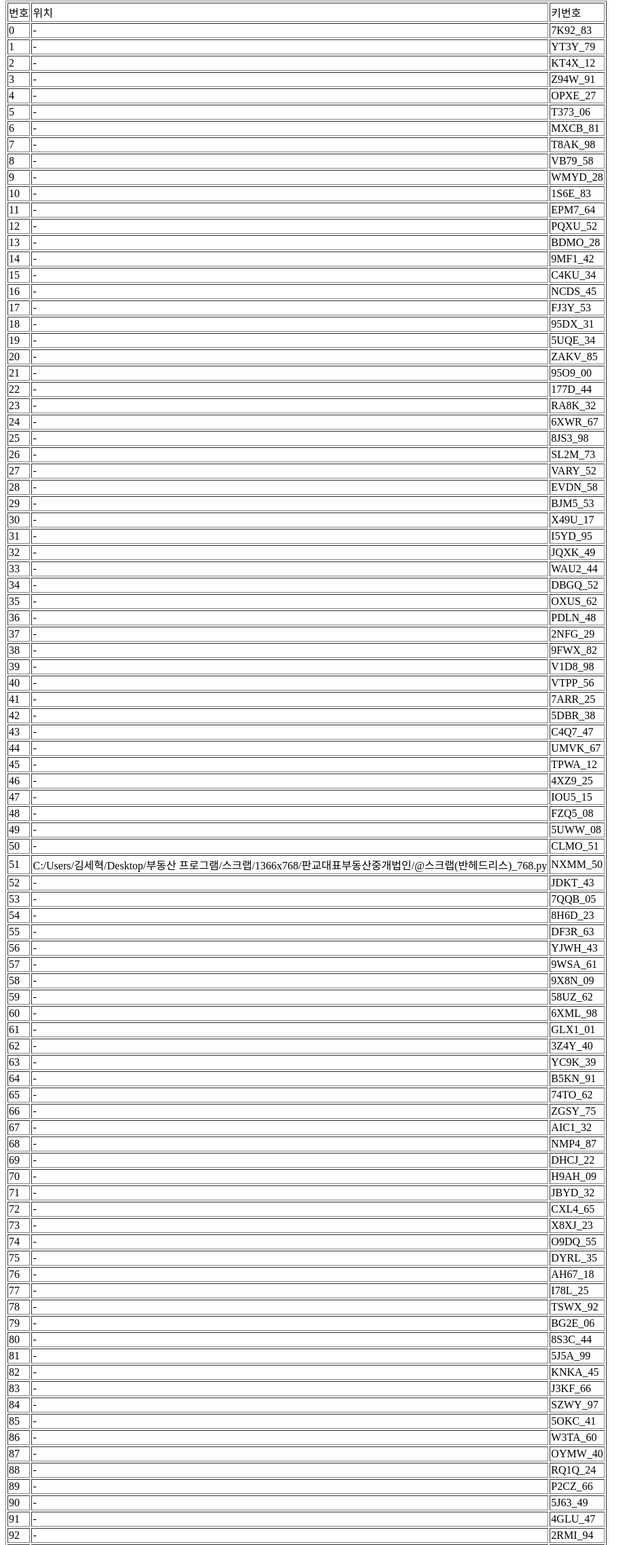
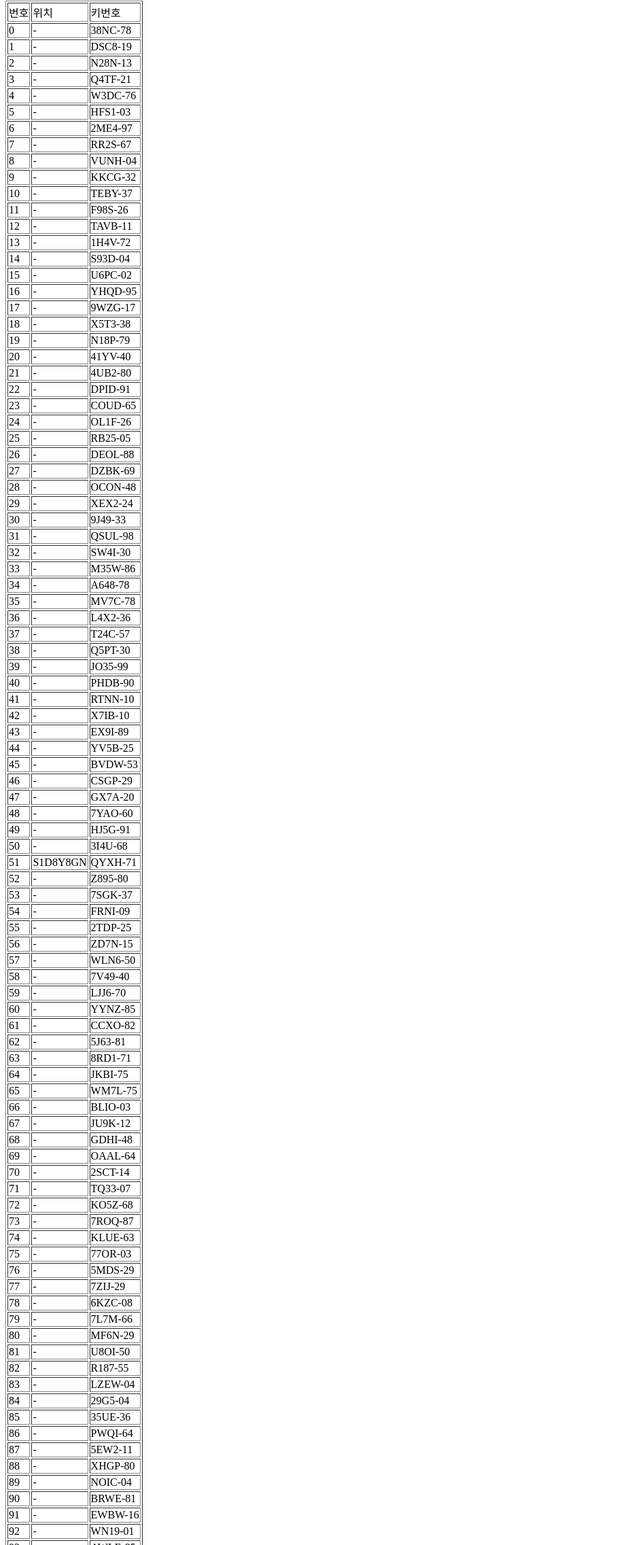
Before and after one commit to sseh-c/scrap_program, a plain HTML site: page index.html in a window 1280 px wide. Shown: the part 74-2347 px from the top of the page at 68% size, without its empty margins (0-948 px from the left). Drawn offline with Linux system fonts and the light colour scheme.

Commit message:
2021-06-06

```diff
--- a/index.html
+++ b/index.html
@@ -5,108 +5,110 @@
 <body>
 <h1 align="left">진입키번호</h1>
 
+
 <table border="1">
 <tr><td>번호</td><td>위치</td><td>키번호</td></tr>
-<tr class="pass"><td id="num">0</td><td id="path">-</td><td id="key">7K92_83</td></tr>
-<tr class="pass"><td id="num">1</td><td id="path">-</td><td id="key">YT3Y_79</td></tr>
-<tr class="pass"><td id="num">2</td><td id="path">-</td><td id="key">KT4X_12</td></tr>
-<tr class="pass"><td id="num">3</td><td id="path">-</td><td id="key">Z94W_91</td></tr>
-<tr class="pass"><td id="num">4</td><td id="path">-</td><td id="key">OPXE_27</td></tr>
-<tr class="pass"><td id="num">5</td><td id="path">-</td><td id="key">T373_06</td></tr>
-<tr class="pass"><td id="num">6</td><td id="path">-</td><td id="key">MXCB_81</td></tr>
-<tr class="pass"><td id="num">7</td><td id="path">-</td><td id="key">T8AK_98</td></tr>
-<tr class="pass"><td id="num">8</td><td id="path">-</td><td id="key">VB79_58</td></tr>
-<tr class="pass"><td id="num">9</td><td id="path">-</td><td id="key">WMYD_28</td></tr>
-<tr class="pass"><td id="num">10</td><td id="path">-</td><td id="key">1S6E_83</td></tr>
-<tr class="pass"><td id="num">11</td><td id="path">-</td><td id="key">EPM7_64</td></tr>
-<tr class="pass"><td id="num">12</td><td id="path">-</td><td id="key">PQXU_52</td></tr>
-<tr class="pass"><td id="num">13</td><td id="path">-</td><td id="key">BDMO_28</td></tr>
-<tr class="pass"><td id="num">14</td><td id="path">-</td><td id="key">9MF1_42</td></tr>
-<tr class="pass"><td id="num">15</td><td id="path">-</td><td id="key">C4KU_34</td></tr>
-<tr class="pass"><td id="num">16</td><td id="path">-</td><td id="key">NCDS_45</td></tr>
-<tr class="pass"><td id="num">17</td><td id="path">-</td><td id="key">FJ3Y_53</td></tr>
-<tr class="pass"><td id="num">18</td><td id="path">-</td><td id="key">95DX_31</td></tr>
-<tr class="pass"><td id="num">19</td><td id="path">-</td><td id="key">5UQE_34</td></tr>
-<tr class="pass"><td id="num">20</td><td id="path">-</td><td id="key">ZAKV_85</td></tr>
-<tr class="pass"><td id="num">21</td><td id="path">-</td><td id="key">95O9_00</td></tr>
-<tr class="pass"><td id="num">22</td><td id="path">-</td><td id="key">177D_44</td></tr>
-<tr class="pass"><td id="num">23</td><td id="path">-</td><td id="key">RA8K_32</td></tr>
-<tr class="pass"><td id="num">24</td><td id="path">-</td><td id="key">6XWR_67</td></tr>
-<tr class="pass"><td id="num">25</td><td id="path">-</td><td id="key">8JS3_98</td></tr>
-<tr class="pass"><td id="num">26</td><td id="path">-</td><td id="key">SL2M_73</td></tr>
-<tr class="pass"><td id="num">27</td><td id="path">-</td><td id="key">VARY_52</td></tr>
-<tr class="pass"><td id="num">28</td><td id="path">-</td><td id="key">EVDN_58</td></tr>
-<tr class="pass"><td id="num">29</td><td id="path">-</td><td id="key">BJM5_53</td></tr>
-<tr class="pass"><td id="num">30</td><td id="path">-</td><td id="key">X49U_17</td></tr>
-<tr class="pass"><td id="num">31</td><td id="path">-</td><td id="key">I5YD_95</td></tr>
-<tr class="pass"><td id="num">32</td><td id="path">-</td><td id="key">JQXK_49</td></tr>
-<tr class="pass"><td id="num">33</td><td id="path">-</td><td id="key">WAU2_44</td></tr>
-<tr class="pass"><td id="num">34</td><td id="path">-</td><td id="key">DBGQ_52</td></tr>
-<tr class="pass"><td id="num">35</td><td id="path">-</td><td id="key">OXUS_62</td></tr>
-<tr class="pass"><td id="num">36</td><td id="path">-</td><td id="key">PDLN_48</td></tr>
-<tr class="pass"><td id="num">37</td><td id="path">-</td><td id="key">2NFG_29</td></tr>
-<tr class="pass"><td id="num">38</td><td id="path">-</td><td id="key">9FWX_82</td></tr>
-<tr class="pass"><td id="num">39</td><td id="path">-</td><td id="key">V1D8_98</td></tr>
-<tr class="pass"><td id="num">40</td><td id="path">-</td><td id="key">VTPP_56</td></tr>
-<tr class="pass"><td id="num">41</td><td id="path">-</td><td id="key">7ARR_25</td></tr>
-<tr class="pass"><td id="num">42</td><td id="path">-</td><td id="key">5DBR_38</td></tr>
-<tr class="pass"><td id="num">43</td><td id="path">-</td><td id="key">C4Q7_47</td></tr>
-<tr class="pass"><td id="num">44</td><td id="path">-</td><td id="key">UMVK_67</td></tr>
-<tr class="pass"><td id="num">45</td><td id="path">-</td><td id="key">TPWA_12</td></tr>
-<tr class="pass"><td id="num">46</td><td id="path">-</td><td id="key">4XZ9_25</td></tr>
-<tr class="pass"><td id="num">47</td><td id="path">-</td><td id="key">IOU5_15</td></tr>
-<tr class="pass"><td id="num">48</td><td id="path">-</td><td id="key">FZQ5_08</td></tr>
-<tr class="pass"><td id="num">49</td><td id="path">-</td><td id="key">5UWW_08</td></tr>
-<tr class="pass"><td id="num">50</td><td id="path">-</td><td id="key">CLMO_51</td></tr>
-<tr class="pass"><td id="num">51</td><td id="path">C:/Users/김세혁/Desktop/부동산 프로그램/스크랩/1366x768/판교대표부동산중개법인/@스크랩(반헤드리스)_768.py</td><td id="key">NXMM_50</td></tr>
-<tr class="pass"><td id="num">52</td><td id="path">-</td><td id="key">JDKT_43</td></tr>
-<tr class="pass"><td id="num">53</td><td id="path">-</td><td id="key">7QQB_05</td></tr>
-<tr class="pass"><td id="num">54</td><td id="path">-</td><td id="key">8H6D_23</td></tr>
-<tr class="pass"><td id="num">55</td><td id="path">-</td><td id="key">DF3R_63</td></tr>
-<tr class="pass"><td id="num">56</td><td id="path">-</td><td id="key">YJWH_43</td></tr>
-<tr class="pass"><td id="num">57</td><td id="path">-</td><td id="key">9WSA_61</td></tr>
-<tr class="pass"><td id="num">58</td><td id="path">-</td><td id="key">9X8N_09</td></tr>
-<tr class="pass"><td id="num">59</td><td id="path">-</td><td id="key">58UZ_62</td></tr>
-<tr class="pass"><td id="num">60</td><td id="path">-</td><td id="key">6XML_98</td></tr>
-<tr class="pass"><td id="num">61</td><td id="path">-</td><td id="key">GLX1_01</td></tr>
-<tr class="pass"><td id="num">62</td><td id="path">-</td><td id="key">3Z4Y_40</td></tr>
-<tr class="pass"><td id="num">63</td><td id="path">-</td><td id="key">YC9K_39</td></tr>
-<tr class="pass"><td id="num">64</td><td id="path">-</td><td id="key">B5KN_91</td></tr>
-<tr class="pass"><td id="num">65</td><td id="path">-</td><td id="key">74TO_62</td></tr>
-<tr class="pass"><td id="num">66</td><td id="path">-</td><td id="key">ZGSY_75</td></tr>
-<tr class="pass"><td id="num">67</td><td id="path">-</td><td id="key">AIC1_32</td></tr>
-<tr class="pass"><td id="num">68</td><td id="path">-</td><td id="key">NMP4_87</td></tr>
-<tr class="pass"><td id="num">69</td><td id="path">-</td><td id="key">DHCJ_22</td></tr>
-<tr class="pass"><td id="num">70</td><td id="path">-</td><td id="key">H9AH_09</td></tr>
-<tr class="pass"><td id="num">71</td><td id="path">-</td><td id="key">JBYD_32</td></tr>
-<tr class="pass"><td id="num">72</td><td id="path">-</td><td id="key">CXL4_65</td></tr>
-<tr class="pass"><td id="num">73</td><td id="path">-</td><td id="key">X8XJ_23</td></tr>
-<tr class="pass"><td id="num">74</td><td id="path">-</td><td id="key">O9DQ_55</td></tr>
-<tr class="pass"><td id="num">75</td><td id="path">-</td><td id="key">DYRL_35</td></tr>
-<tr class="pass"><td id="num">76</td><td id="path">-</td><td id="key">AH67_18</td></tr>
-<tr class="pass"><td id="num">77</td><td id="path">-</td><td id="key">I78L_25</td></tr>
-<tr class="pass"><td id="num">78</td><td id="path">-</td><td id="key">TSWX_92</td></tr>
-<tr class="pass"><td id="num">79</td><td id="path">-</td><td id="key">BG2E_06</td></tr>
-<tr class="pass"><td id="num">80</td><td id="path">-</td><td id="key">8S3C_44</td></tr>
-<tr class="pass"><td id="num">81</td><td id="path">-</td><td id="key">5J5A_99</td></tr>
-<tr class="pass"><td id="num">82</td><td id="path">-</td><td id="key">KNKA_45</td></tr>
-<tr class="pass"><td id="num">83</td><td id="path">-</td><td id="key">J3KF_66</td></tr>
-<tr class="pass"><td id="num">84</td><td id="path">-</td><td id="key">SZWY_97</td></tr>
-<tr class="pass"><td id="num">85</td><td id="path">-</td><td id="key">5OKC_41</td></tr>
-<tr class="pass"><td id="num">86</td><td id="path">-</td><td id="key">W3TA_60</td></tr>
-<tr class="pass"><td id="num">87</td><td id="path">-</td><td id="key">OYMW_40</td></tr>
-<tr class="pass"><td id="num">88</td><td id="path">-</td><td id="key">RQ1Q_24</td></tr>
-<tr class="pass"><td id="num">89</td><td id="path">-</td><td id="key">P2CZ_66</td></tr>
-<tr class="pass"><td id="num">90</td><td id="path">-</td><td id="key">5J63_49</td></tr>
-<tr class="pass"><td id="num">91</td><td id="path">-</td><td id="key">4GLU_47</td></tr>
-<tr class="pass"><td id="num">92</td><td id="path">-</td><td id="key">2RMI_94</td></tr>
-<tr class="pass"><td id="num">93</td><td id="path">-</td><td id="key">5MF9_30</td></tr>
-<tr class="pass"><td id="num">94</td><td id="path">-</td><td id="key">JWJ1_53</td></tr>
-<tr class="pass"><td id="num">95</td><td id="path">-</td><td id="key">GVBQ_13</td></tr>
-<tr class="pass"><td id="num">96</td><td id="path">-</td><td id="key">42U9_85</td></tr>
-<tr class="pass"><td id="num">97</td><td id="path">-</td><td id="key">8GLX_38</td></tr>
-<tr class="pass"><td id="num">98</td><td id="path">-</td><td id="key">78VI_74</td></tr>
-<tr class="pass"><td id="num">99</td><td id="path">-</td><td id="key">GO6D_27</td></tr>
+<tr class="pass"><td id="num">0</td><td id="disk_num">-</td><td id="key">38NC-78</td></tr>
+<tr class="pass"><td id="num">1</td><td id="disk_num">-</td><td id="key">DSC8-19</td></tr>
+<tr class="pass"><td id="num">2</td><td id="disk_num">-</td><td id="key">N28N-13</td></tr>
+<tr class="pass"><td id="num">3</td><td id="disk_num">-</td><td id="key">Q4TF-21</td></tr>
+<tr class="pass"><td id="num">4</td><td id="disk_num">-</td><td id="key">W3DC-76</td></tr>
+<tr class="pass"><td id="num">5</td><td id="disk_num">-</td><td id="key">HFS1-03</td></tr>
+<tr class="pass"><td id="num">6</td><td id="disk_num">-</td><td id="key">2ME4-97</td></tr>
+<tr class="pass"><td id="num">7</td><td id="disk_num">-</td><td id="key">RR2S-67</td></tr>
+<tr class="pass"><td id="num">8</td><td id="disk_num">-</td><td id="key">VUNH-04</td></tr>
+<tr class="pass"><td id="num">9</td><td id="disk_num">-</td><td id="key">KKCG-32</td></tr>
+<tr class="pass"><td id="num">10</td><td id="disk_num">-</td><td id="key">TEBY-37</td></tr>
+<tr class="pass"><td id="num">11</td><td id="disk_num">-</td><td id="key">F98S-26</td></tr>
+<tr class="pass"><td id="num">12</td><td id="disk_num">-</td><td id="key">TAVB-11</td></tr>
+<tr class="pass"><td id="num">13</td><td id="disk_num">-</td><td id="key">1H4V-72</td></tr>
+<tr class="pass"><td id="num">14</td><td id="disk_num">-</td><td id="key">S93D-04</td></tr>
+<tr class="pass"><td id="num">15</td><td id="disk_num">-</td><td id="key">U6PC-02</td></tr>
+<tr class="pass"><td id="num">16</td><td id="disk_num">-</td><td id="key">YHQD-95</td></tr>
+<tr class="pass"><td id="num">17</td><td id="disk_num">-</td><td id="key">9WZG-17</td></tr>
+<tr class="pass"><td id="num">18</td><td id="disk_num">-</td><td id="key">X5T3-38</td></tr>
+<tr class="pass"><td id="num">19</td><td id="disk_num">-</td><td id="key">N18P-79</td></tr>
+<tr class="pass"><td id="num">20</td><td id="disk_num">-</td><td id="key">41YV-40</td></tr>
+<tr class="pass"><td id="num">21</td><td id="disk_num">-</td><td id="key">4UB2-80</td></tr>
+<tr class="pass"><td id="num">22</td><td id="disk_num">-</td><td id="key">DPID-91</td></tr>
+<tr class="pass"><td id="num">23</td><td id="disk_num">-</td><td id="key">COUD-65</td></tr>
+<tr class="pass"><td id="num">24</td><td id="disk_num">-</td><td id="key">OL1F-26</td></tr>
+<tr class="pass"><td id="num">25</td><td id="disk_num">-</td><td id="key">RB25-05</td></tr>
+<tr class="pass"><td id="num">26</td><td id="disk_num">-</td><td id="key">DEOL-88</td></tr>
+<tr class="pass"><td id="num">27</td><td id="disk_num">-</td><td id="key">DZBK-69</td></tr>
+<tr class="pass"><td id="num">28</td><td id="disk_num">-</td><td id="key">OCON-48</td></tr>
+<tr class="pass"><td id="num">29</td><td id="disk_num">-</td><td id="key">XEX2-24</td></tr>
+<tr class="pass"><td id="num">30</td><td id="disk_num">-</td><td id="key">9J49-33</td></tr>
+<tr class="pass"><td id="num">31</td><td id="disk_num">-</td><td id="key">QSUL-98</td></tr>
+<tr class="pass"><td id="num">32</td><td id="disk_num">-</td><td id="key">SW4I-30</td></tr>
+<tr class="pass"><td id="num">33</td><td id="disk_num">-</td><td id="key">M35W-86</td></tr>
+<tr class="pass"><td id="num">34</td><td id="disk_num">-</td><td id="key">A648-78</td></tr>
+<tr class="pass"><td id="num">35</td><td id="disk_num">-</td><td id="key">MV7C-78</td></tr>
+<tr class="pass"><td id="num">36</td><td id="disk_num">-</td><td id="key">L4X2-36</td></tr>
+<tr class="pass"><td id="num">37</td><td id="disk_num">-</td><td id="key">T24C-57</td></tr>
+<tr class="pass"><td id="num">38</td><td id="disk_num">-</td><td id="key">Q5PT-30</td></tr>
+<tr class="pass"><td id="num">39</td><td id="disk_num">-</td><td id="key">JO35-99</td></tr>
+<tr class="pass"><td id="num">40</td><td id="disk_num">-</td><td id="key">PHDB-90</td></tr>
+<tr class="pass"><td id="num">41</td><td id="disk_num">-</td><td id="key">RTNN-10</td></tr>
+<tr class="pass"><td id="num">42</td><td id="disk_num">-</td><td id="key">X7IB-10</td></tr>
+<tr class="pass"><td id="num">43</td><td id="disk_num">-</td><td id="key">EX9I-89</td></tr>
+<tr class="pass"><td id="num">44</td><td id="disk_num">-</td><td id="key">YV5B-25</td></tr>
+<tr class="pass"><td id="num">45</td><td id="disk_num">-</td><td id="key">BVDW-53</td></tr>
+<tr class="pass"><td id="num">46</td><td id="disk_num">-</td><td id="key">CSGP-29</td></tr>
+<tr class="pass"><td id="num">47</td><td id="disk_num">-</td><td id="key">GX7A-20</td></tr>
+<tr class="pass"><td id="num">48</td><td id="disk_num">-</td><td id="key">7YAO-60</td></tr>
+<tr class="pass"><td id="num">49</td><td id="disk_num">-</td><td id="key">HJ5G-91</td></tr>
+<tr class="pass"><td id="num">50</td><td id="disk_num">-</td><td id="key">3I4U-68</td></tr>
+<tr class="pass"><td id="num">51</td><td id="disk_num">S1D8Y8GN</td><td id="key">QYXH-71</td></tr>
+<tr class="pass"><td id="num">52</td><td id="disk_num">-</td><td id="key">Z895-80</td></tr>
+<tr class="pass"><td id="num">53</td><td id="disk_num">-</td><td id="key">7SGK-37</td></tr>
+<tr class="pass"><td id="num">54</td><td id="disk_num">-</td><td id="key">FRNI-09</td></tr>
+<tr class="pass"><td id="num">55</td><td id="disk_num">-</td><td id="key">2TDP-25</td></tr>
+<tr class="pass"><td id="num">56</td><td id="disk_num">-</td><td id="key">ZD7N-15</td></tr>
+<tr class="pass"><td id="num">57</td><td id="disk_num">-</td><td id="key">WLN6-50</td></tr>
+<tr class="pass"><td id="num">58</td><td id="disk_num">-</td><td id="key">7V49-40</td></tr>
+<tr class="pass"><td id="num">59</td><td id="disk_num">-</td><td id="key">LJJ6-70</td></tr>
+<tr class="pass"><td id="num">60</td><td id="disk_num">-</td><td id="key">YYNZ-85</td></tr>
+<tr class="pass"><td id="num">61</td><td id="disk_num">-</td><td id="key">CCXO-82</td></tr>
+<tr class="pass"><td id="num">62</td><td id="disk_num">-</td><td id="key">5J63-81</td></tr>
+<tr class="pass"><td id="num">63</td><td id="disk_num">-</td><td id="key">8RD1-71</td></tr>
+<tr class="pass"><td id="num">64</td><td id="disk_num">-</td><td id="key">JKBI-75</td></tr>
+<tr class="pass"><td id="num">65</td><td id="disk_num">-</td><td id="key">WM7L-75</td></tr>
+<tr class="pass"><td id="num">66</td><td id="disk_num">-</td><td id="key">BLIO-03</td></tr>
+<tr class="pass"><td id="num">67</td><td id="disk_num">-</td><td id="key">JU9K-12</td></tr>
+<tr class="pass"><td id="num">68</td><td id="disk_num">-</td><td id="key">GDHI-48</td></tr>
+<tr class="pass"><td id="num">69</td><td id="disk_num">-</td><td id="key">OAAL-64</td></tr>
+<tr class="pass"><td id="num">70</td><td id="disk_num">-</td><td id="key">2SCT-14</td></tr>
+<tr class="pass"><td id="num">71</td><td id="disk_num">-</td><td id="key">TQ33-07</td></tr>
+<tr class="pass"><td id="num">72</td><td id="disk_num">-</td><td id="key">KO5Z-68</td></tr>
+<tr class="pass"><td id="num">73</td><td id="disk_num">-</td><td id="key">7ROQ-87</td></tr>
+<tr class="pass"><td id="num">74</td><td id="disk_num">-</td><td id="key">KLUE-63</td></tr>
+<tr class="pass"><td id="num">75</td><td id="disk_num">-</td><td id="key">77OR-03</td></tr>
+<tr class="pass"><td id="num">76</td><td id="disk_num">-</td><td id="key">5MDS-29</td></tr>
+<tr class="pass"><td id="num">77</td><td id="disk_num">-</td><td id="key">7ZIJ-29</td></tr>
+<tr class="pass"><td id="num">78</td><td id="disk_num">-</td><td id="key">6KZC-08</td></tr>
+<tr class="pass"><td id="num">79</td><td id="disk_num">-</td><td id="key">7L7M-66</td></tr>
+<tr class="pass"><td id="num">80</td><td id="disk_num">-</td><td id="key">MF6N-29</td></tr>
+<tr class="pass"><td id="num">81</td><td id="disk_num">-</td><td id="key">U8OI-50</td></tr>
+<tr class="pass"><td id="num">82</td><td id="disk_num">-</td><td id="key">R187-55</td></tr>
+<tr class="pass"><td id="num">83</td><td id="disk_num">-</td><td id="key">LZEW-04</td></tr>
+<tr class="pass"><td id="num">84</td><td id="disk_num">-</td><td id="key">29G5-04</td></tr>
+<tr class="pass"><td id="num">85</td><td id="disk_num">-</td><td id="key">35UE-36</td></tr>
+<tr class="pass"><td id="num">86</td><td id="disk_num">-</td><td id="key">PWQI-64</td></tr>
+<tr class="pass"><td id="num">87</td><td id="disk_num">-</td><td id="key">5EW2-11</td></tr>
+<tr class="pass"><td id="num">88</td><td id="disk_num">-</td><td id="key">XHGP-80</td></tr>
+<tr class="pass"><td id="num">89</td><td id="disk_num">-</td><td id="key">NOIC-04</td></tr>
+<tr class="pass"><td id="num">90</td><td id="disk_num">-</td><td id="key">BRWE-81</td></tr>
+<tr class="pass"><td id="num">91</td><td id="disk_num">-</td><td id="key">EWBW-16</td></tr>
+<tr class="pass"><td id="num">92</td><td id="disk_num">-</td><td id="key">WN19-01</td></tr>
+<tr class="pass"><td id="num">93</td><td id="disk_num">-</td><td id="key">AWLE-85</td></tr>
+<tr class="pass"><td id="num">94</td><td id="disk_num">-</td><td id="key">SD3K-61</td></tr>
+<tr class="pass"><td id="num">95</td><td id="disk_num">-</td><td id="key">MBAZ-28</td></tr>
+<tr class="pass"><td id="num">96</td><td id="disk_num">-</td><td id="key">SD8U-06</td></tr>
+<tr class="pass"><td id="num">97</td><td id="disk_num">-</td><td id="key">QA4S-42</td></tr>
+<tr class="pass"><td id="num">98</td><td id="disk_num">-</td><td id="key">MK5Y-50</td></tr>
+<tr class="pass"><td id="num">99</td><td id="disk_num">-</td><td id="key">ML2D-72</td></tr>
+
 </table>
 </body>
 </html>
```
